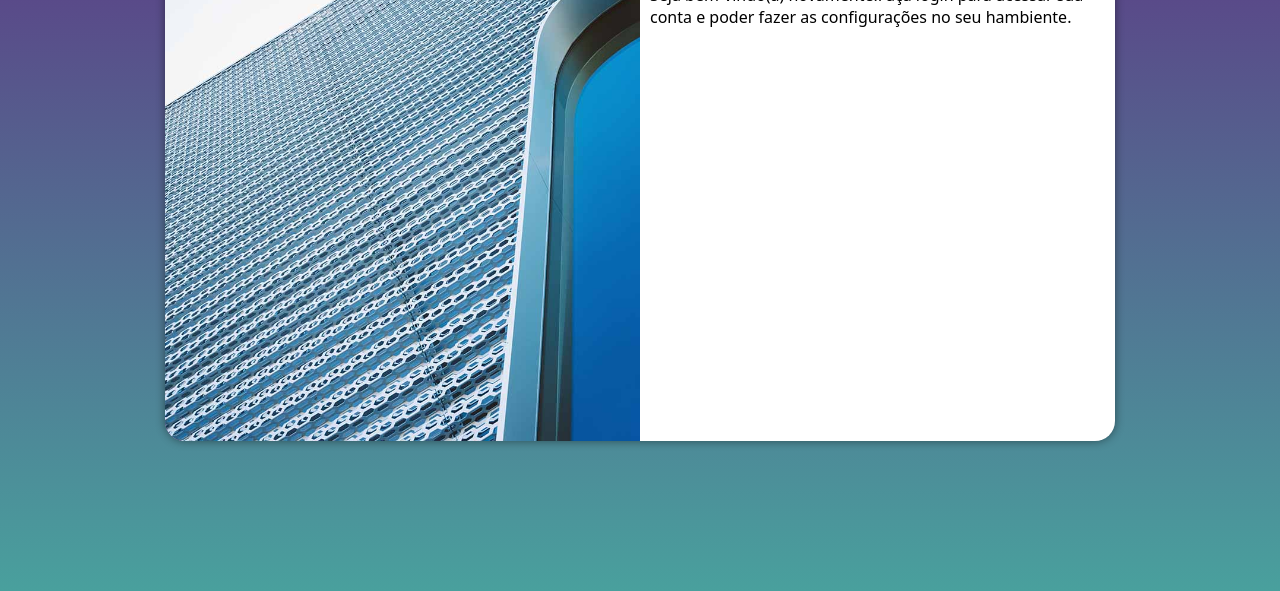
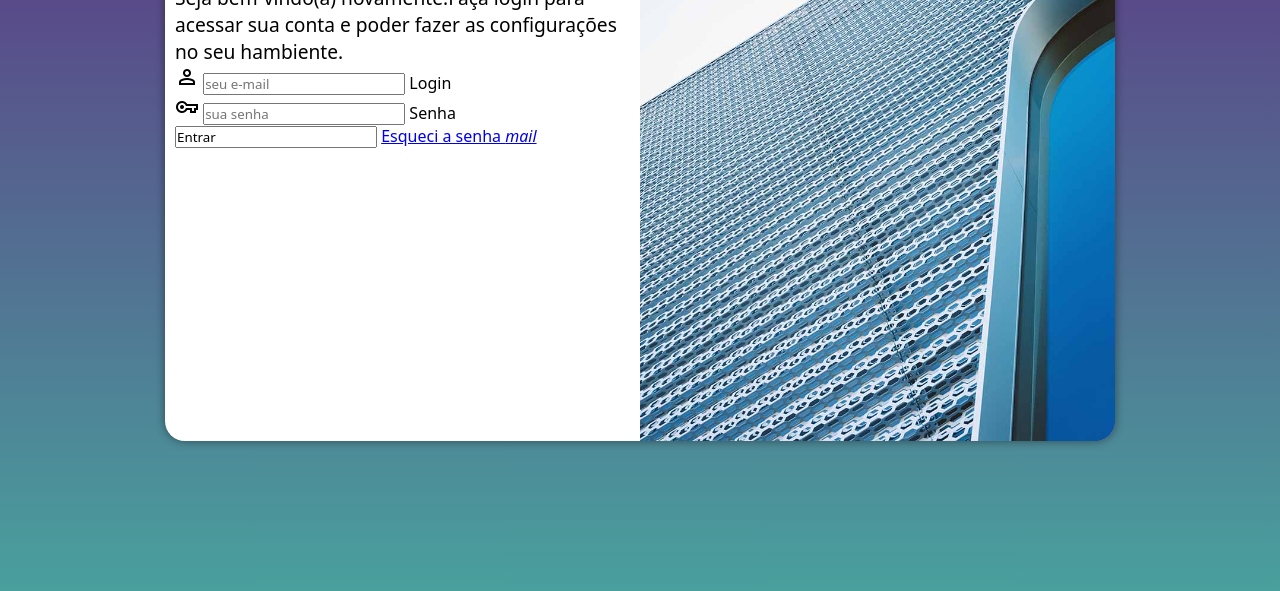
Before and after one commit to nilsonjacinto/projeto-login, a plain HTML site: page index.html in a window 1280 px wide. Shown: the part 209-800 px from the top of the page. Drawn offline with nearby package versions, Linux system fonts and the light colour scheme.

Commit message:
adicionei o formulário

```diff
--- a/estilos/media-query.css
+++ b/estilos/media-query.css
@@ -41,13 +41,21 @@ Grandes telas: acima de 1200px*/
     }
 
     section#login>div#imagem {
-        float: left;
+        float: right;
         width: 50%;
         height: 100%;
     }
 
-    section#login>div#formulario {
-        float: right;
+    section#login > div#formulario {
+        float: left;
         width: 50%;
     }
+
+    div#formulario > p {
+        font-size: 2em;
+       }
+
+div#formulario > p {
+ font-size: 1.2em;
 }
+}
--- a/index.html
+++ b/index.html
@@ -6,6 +6,7 @@
     <meta http-equiv="X-UA-Compatible" content="IE=edge">
     <meta name="viewport" content="width=device-width, initial-scale=1.0">
     <title>Login</title>
+    <link href="https://fonts.googleapis.com/css2?family=Material+Symbols+Outlined" rel="stylesheet" />
     <link rel="stylesheet" href="estilos/style.css">
     <link rel="stylesheet" href="estilos/media-query.css">
 </head>
@@ -17,9 +18,25 @@
 
             </div>
             <div id="formulario">
-                  <h1>login</h1>
-                  <p>Seja bem-vindo(a) novamente.Faça login para acessar sua conta e poder fazer as configurações no seu hambiente.</p>
-                  <form action="login.php" method="post"></form>
+                <h1>login</h1>
+                <p>Seja bem-vindo(a) novamente.Faça login para acessar sua conta e poder fazer as configurações no seu
+                    hambiente.</p>
+                <form action="login.php" method="post" autocomplete="on">
+                    <div class="campo">
+                        <span class="material-symbols-outlined">person</span>
+                        <input type="email" name="login" id="ilogin" placeholder="seu e-mail" autocomplete="email" required maxlength="30">
+                        <label for="ilogin">Login</label>
+                    </div>
+                    <div class="campo">
+                        <span class="material-symbols-outlined">vpn_key</span>
+                        <input type="password" name="senha" id="isenha" placeholder="sua senha" autocomplete="current-password" required minlength="8" maxlength="20">
+                        <label for="isenha">Senha</label>
+                    </div>
+                    <input type="subimit" value="Entrar">
+                    <a href="esqueci.html">
+                        Esqueci a senha  <i class="material-icons">mail</i>
+                    </a>
+                </form>
             </div>
         </section>
     </main>
```
